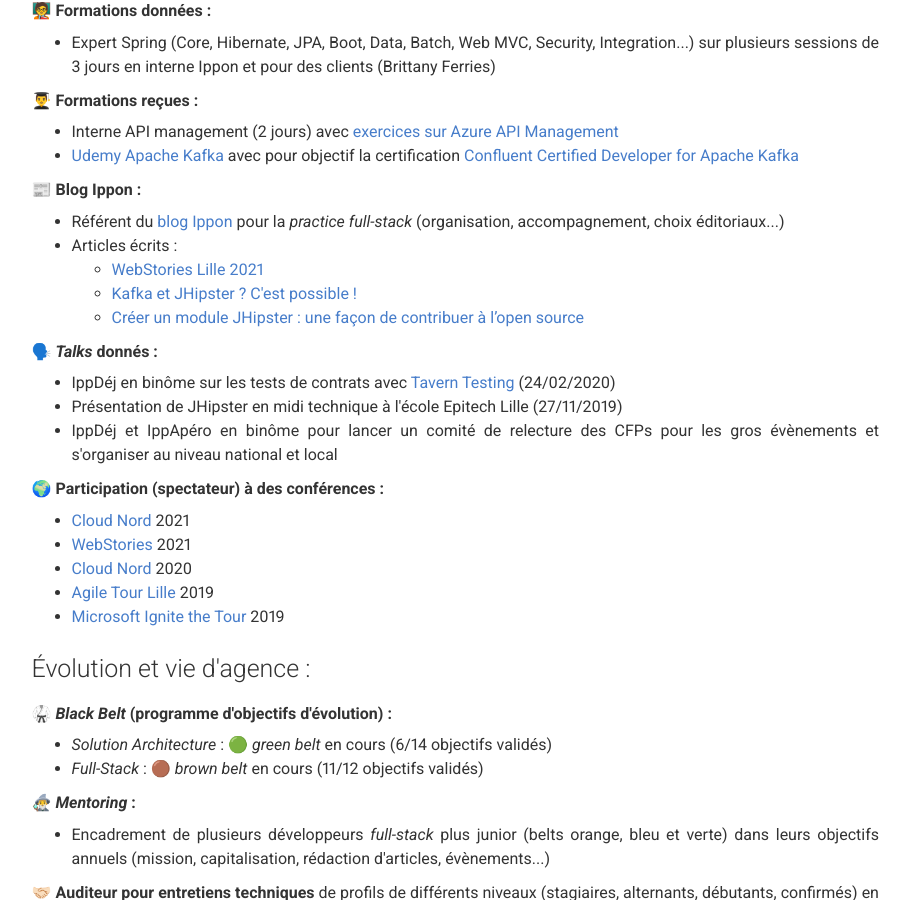
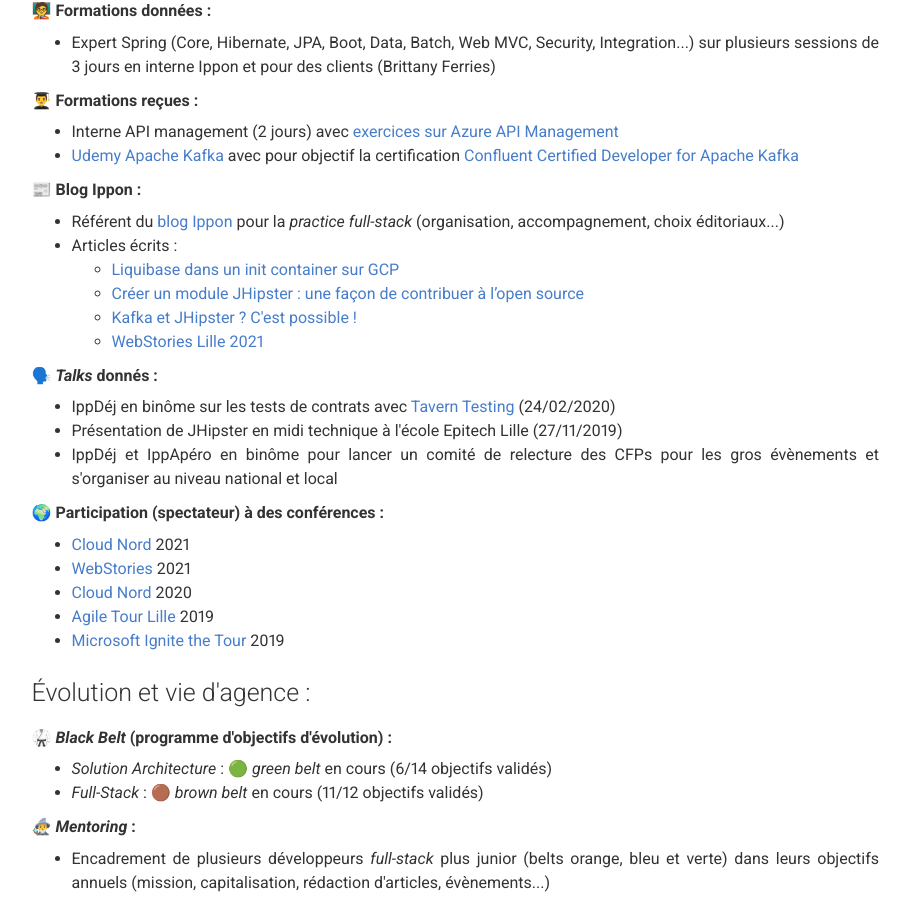
Before and after one commit to fdelbrayelle/fdelbrayelle.github.io, a Jekyll site: the page built from index.md, in a window 1280 px wide and 900 px high, scrolled down 1845 px. Shown: the whole window, without its empty margins (331-1241 px from the left). Built offline with Jekyll 4.4.1, drawn with Linux system fonts in a browser that asks for light colours; nearby versions of some CDN libraries.

Commit message:
update blog articles

```diff
--- a/_config.yml
+++ b/_config.yml
@@ -144,9 +144,10 @@
                 <li>Référent du <a title="Blog Ippon" href="https://blog.ippon.fr" target="_blank" rel="noreferrer noopener">blog Ippon</a> pour la <em>practice full-stack</em> (organisation, accompagnement, choix éditoriaux...)</li>
                 <li>Articles écrits :</li>
                 <ul>
-                  <li><a target="WebStories Lille 2021" href="https://blog.ippon.fr/2021/02/26/webstories-lille-2021/" target="_blank" rel="noreferrer noopener">WebStories Lille 2021</a></li>
-                  <li><a target="Kafka et JHipster ? C'est possible !" href="https://blog.ippon.fr/2021/03/10/kafka-et-jhipster-cest-possible/" target="_blank" rel="noreferrer noopener">Kafka et JHipster ? C'est possible !</a></li>
-                  <li><a target="Créer un module JHipster : une façon de contribuer à l’open source" href="https://blog.ippon.fr/2021/05/31/creer-un-module-jhipster-une-facon-de-contribuer-a-lopen-source-2/" target="_blank" rel="noreferrer noopener">Créer un module JHipster : une façon de contribuer à l’open source</a></li>
+                <li><a target="Liquibase dans un init container sur GCP" href="https://blog.ippon.fr/2021/11/24/liquibase-dans-un-init-container-sur-gcp/" target="_blank" rel="noreferrer noopener">Liquibase dans un init container sur GCP</a></li>
+                <li><a target="Créer un module JHipster : une façon de contribuer à l’open source" href="https://blog.ippon.fr/2021/05/31/creer-un-module-jhipster-une-facon-de-contribuer-a-lopen-source-2/" target="_blank" rel="noreferrer noopener">Créer un module JHipster : une façon de contribuer à l’open source</a></li>
+                <li><a target="Kafka et JHipster ? C'est possible !" href="https://blog.ippon.fr/2021/03/10/kafka-et-jhipster-cest-possible/" target="_blank" rel="noreferrer noopener">Kafka et JHipster ? C'est possible !</a></li>
+                <li><a target="WebStories Lille 2021" href="https://blog.ippon.fr/2021/02/26/webstories-lille-2021/" target="_blank" rel="noreferrer noopener">WebStories Lille 2021</a></li>
                 </ul>
               </ul>
             </p>
```
